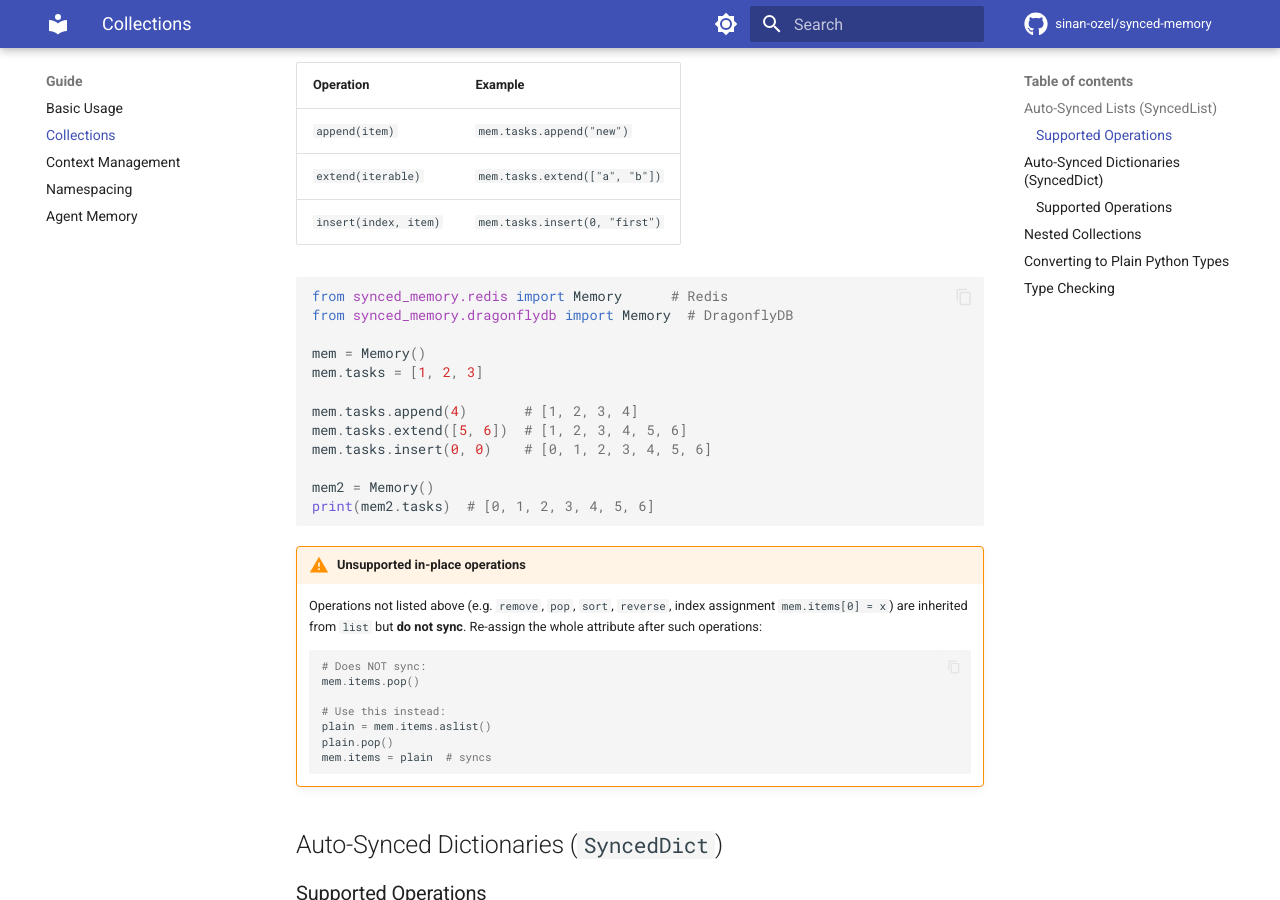
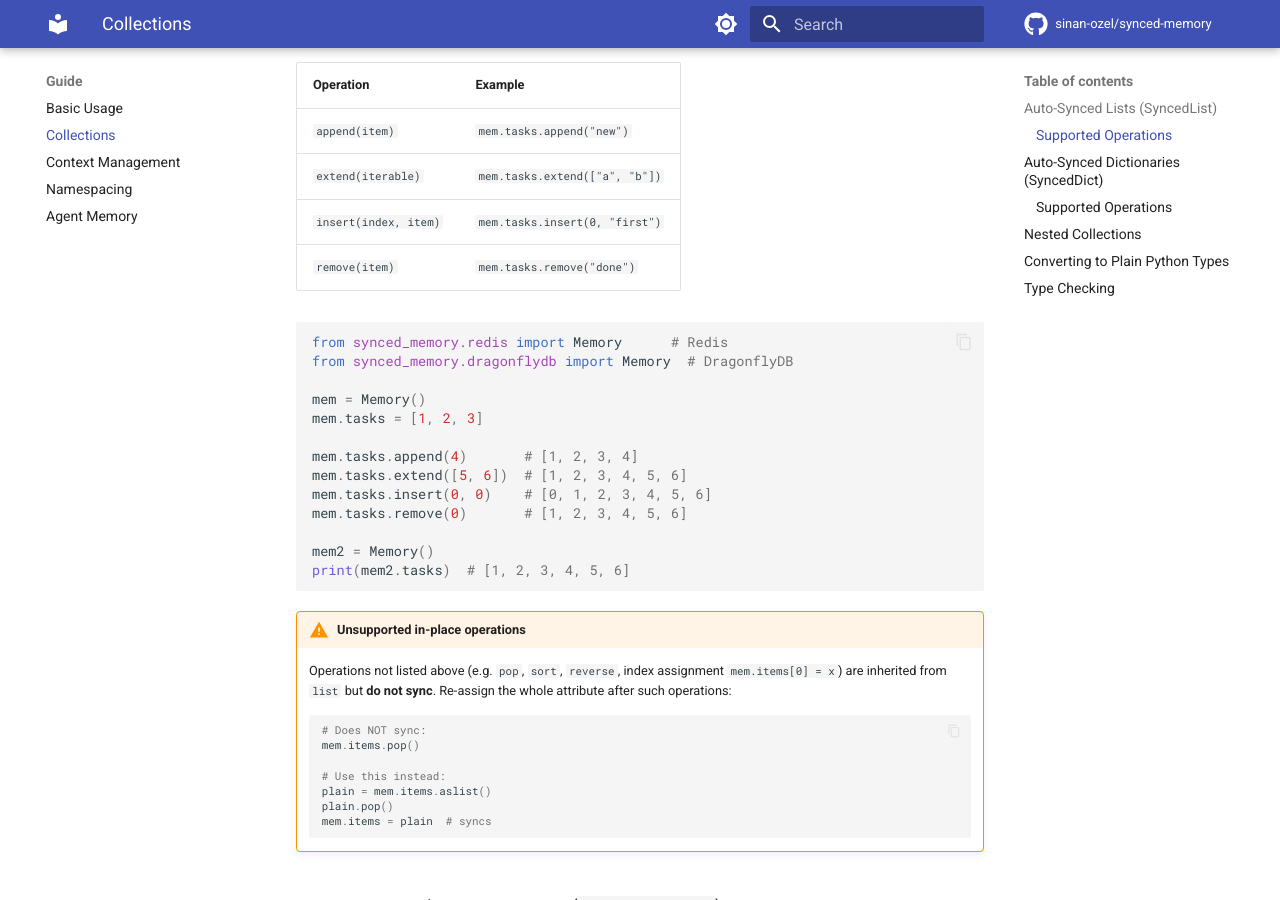
Before and after one commit to sinan-ozel/synced-memory, an MkDocs documentation site: the page built from docs/guide/collections.md, in a window 1280 px wide and 900 px high, scrolled down 395 px. Built offline with MkDocs 1.6.1 and Material for MkDocs 9.7.7, drawn with Linux system fonts in a browser that asks for light colours; comment, search, counter and statistics services are not loaded; the version menu is left out.

Commit message:
Add SyncedList.remove() and bump version to 0.1.1
Co-Authored-By: Claude Sonnet 4.6 <noreply@anthropic.com>

````diff
--- a/docs/guide/collections.md
+++ b/docs/guide/collections.md
@@ -14,6 +14,7 @@ The following operations sync automatically:
 | `append(item)` | `mem.tasks.append("new")` |
 | `extend(iterable)` | `mem.tasks.extend(["a", "b"])` |
 | `insert(index, item)` | `mem.tasks.insert(0, "first")` |
+| `remove(item)` | `mem.tasks.remove("done")` |
 
 ```python
 from synced_memory.redis import Memory      # Redis
@@ -25,13 +26,14 @@ mem.tasks = [1, 2, 3]
 mem.tasks.append(4)       # [1, 2, 3, 4]
 mem.tasks.extend([5, 6])  # [1, 2, 3, 4, 5, 6]
 mem.tasks.insert(0, 0)    # [0, 1, 2, 3, 4, 5, 6]
+mem.tasks.remove(0)       # [1, 2, 3, 4, 5, 6]
 
 mem2 = Memory()
-print(mem2.tasks)  # [0, 1, 2, 3, 4, 5, 6]
+print(mem2.tasks)  # [1, 2, 3, 4, 5, 6]
 ```
 
 !!! warning "Unsupported in-place operations"
-    Operations not listed above (e.g. `remove`, `pop`, `sort`, `reverse`, index assignment
+    Operations not listed above (e.g. `pop`, `sort`, `reverse`, index assignment
     `mem.items[0] = x`) are inherited from `list` but **do not sync**. Re-assign the whole
     attribute after such operations:
 
--- a/src/synced_memory/__init__.py
+++ b/src/synced_memory/__init__.py
@@ -1,4 +1,4 @@
-__version__ = "0.1.0"
+__version__ = "0.1.1"
 
 from synced_memory.common import (
     MemoryBase,
````
Also changed, not shown: 1 other file.
